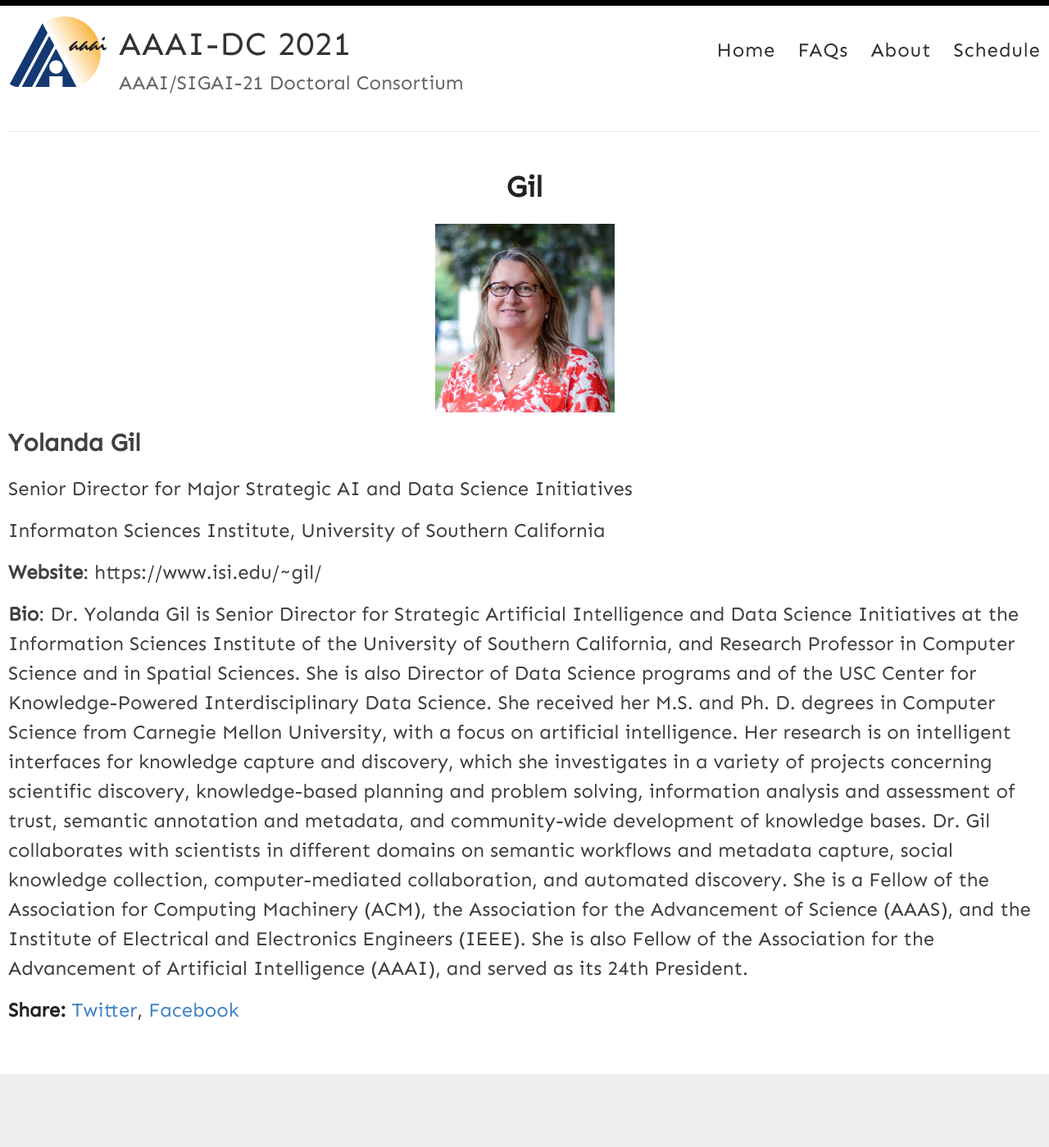
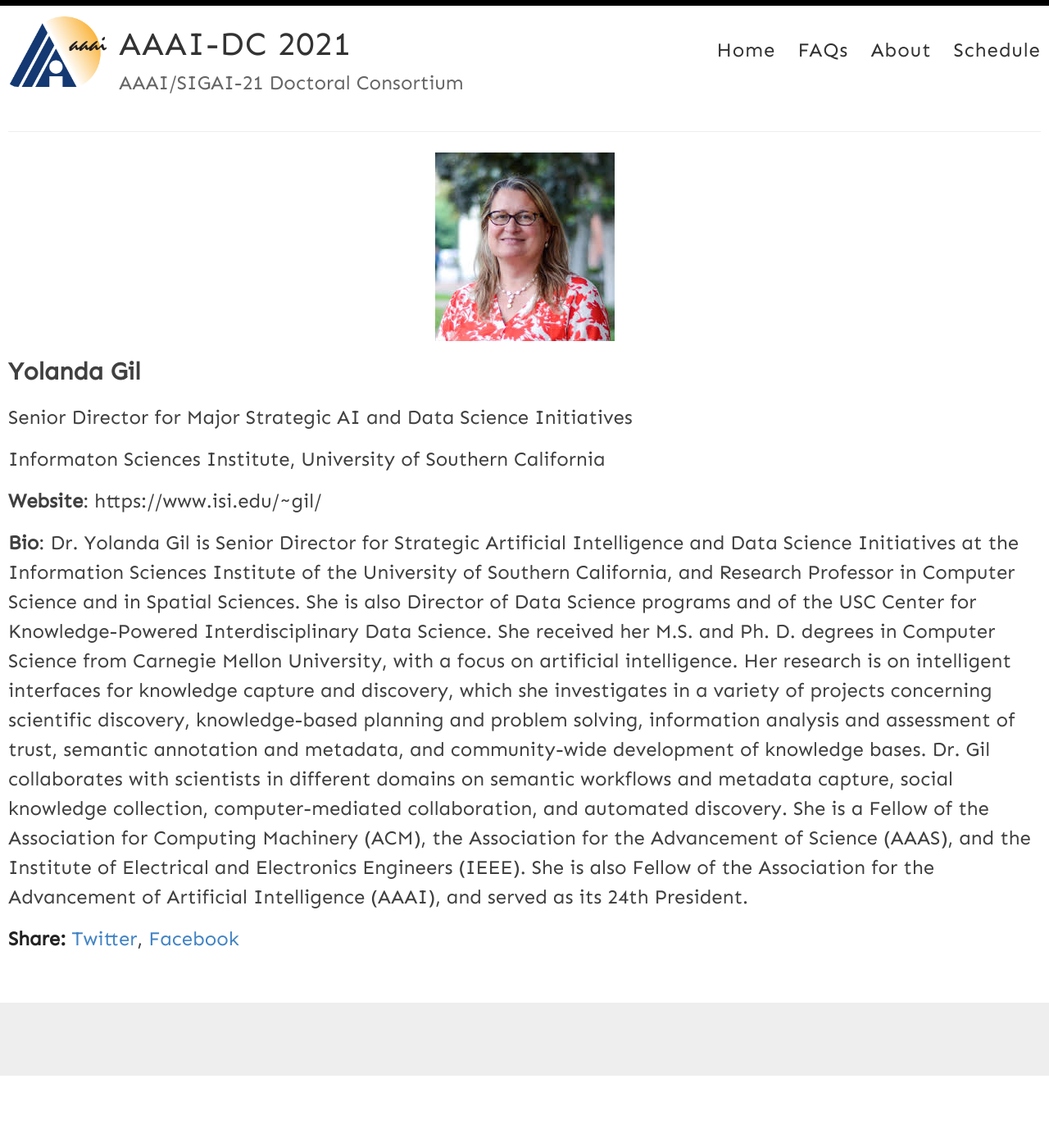
Before and after one commit to anna-reali/dc2021, a Jekyll site: the page built from _panelists/gil.md, in a window 1280 px wide. Shown: the whole page at 82% size. Built offline with Jekyll 4.4.1, drawn with Linux system fonts in a browser that asks for light colours; after the commit the page ends 1312 px from its top, so only the background shows below that.

Commit message:
Update panelist.html

```diff
--- a/_layouts/panelist.html
+++ b/_layouts/panelist.html
@@ -2,11 +2,10 @@
 layout: default
 ---
 <article class="panelist">
-    <h1>{{ page.title }}</h1>
     <div class="row">
         <div class="column">
             <p class="aligncenter">
-             <img src="/dc2021{{ page.image }}" alt="{{ page.image }}" style="max-height:250px;">
+             <img src="/dc2021{{ page.image }}" alt="{{ page.image }}" style="max-height:300px;">
             </p>
         </div>
         <div class="column">
```
